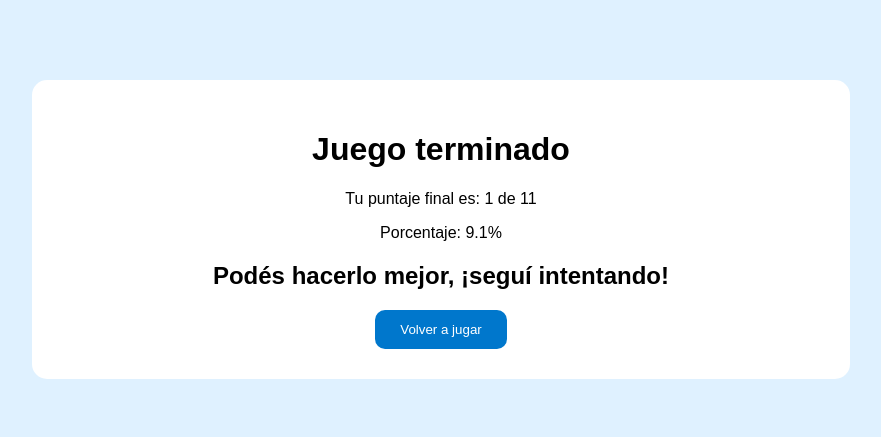
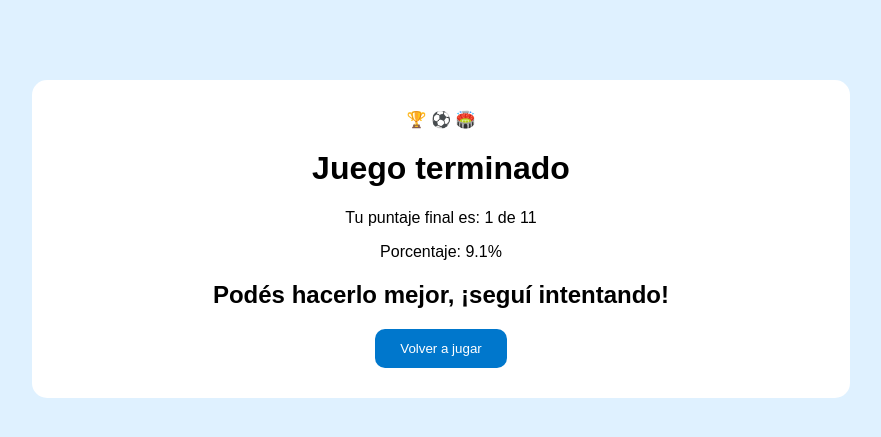
Before and after one commit to ValenSong10/trivia_mundial, a Flask app: page /resultado in a window 1280 px wide. Shown: the top 437 px of the page, without its empty margins (199-1080 px from the left). Run offline with Flask 3, Linux system fonts and the light colour scheme; the visitor is signed in with stand-in values (Sample User, id 1).

Commit message:
Update resultado.html

```diff
--- a/templates/resultado.html
+++ b/templates/resultado.html
@@ -5,7 +5,10 @@
     <link rel="stylesheet" href="/static/estilo.css">
 </head>
 <body>
+
     <div class="caja">
+        <div class="cancha">🏆 ⚽ 🏟️</div>
+
         <h1>Juego terminado</h1>
 
         <p>Tu puntaje final es: {{ puntaje }} de {{ total }}</p>
@@ -17,5 +20,6 @@
             <button>Volver a jugar</button>
         </a>
     </div>
+
 </body>
 </html>
```
